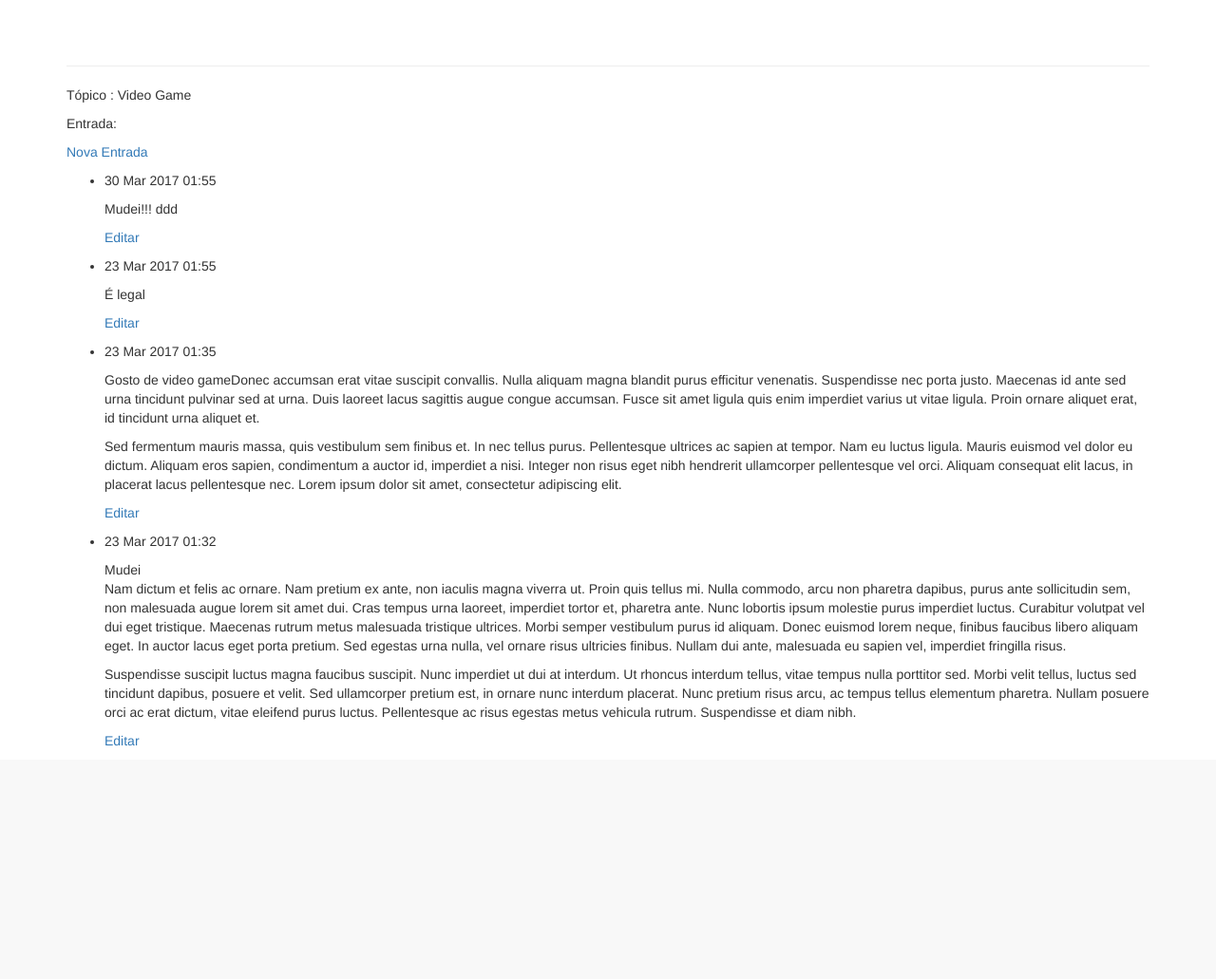
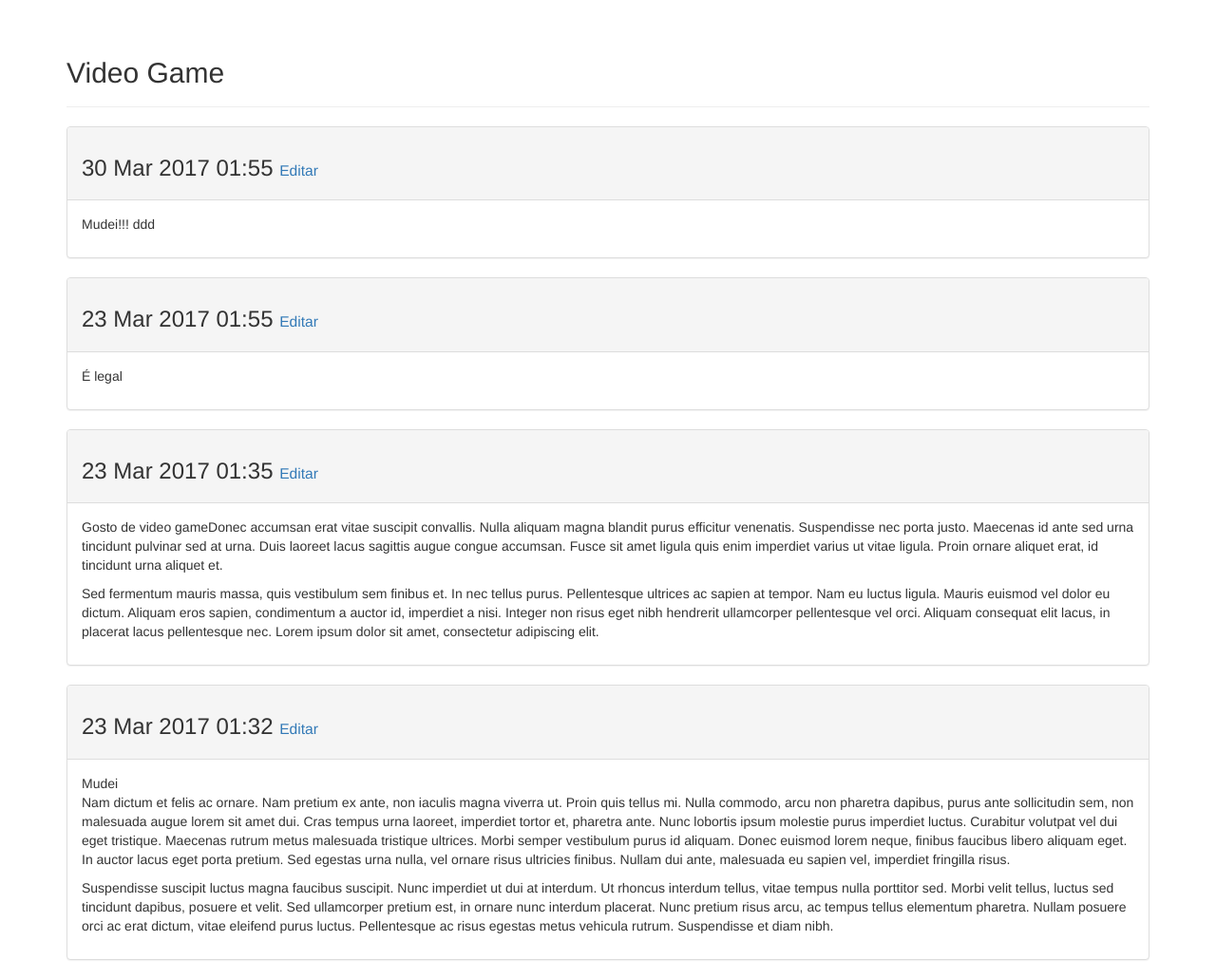
Before and after one commit to alvarocamillont/learning_log, a Django app: page /topics/1/ in a window 1280 px wide. Shown: the part 51-1082 px from the top of the page at 95% size. Before the commit the page ends 837 px from the top, so only its background shows below. Run offline with Django 3.2, Linux system fonts and the light colour scheme; a user stored in the database is signed in; data comes from the database, SQL or seed files in the repository; both versions use the stored data as it was after the commit; some libraries are stand-ins or nearby versions.

Commit message:
Estilizando página de entrada

```diff
--- a/learning_logs/templates/learning_logs/topic.html
+++ b/learning_logs/templates/learning_logs/topic.html
@@ -1,26 +1,26 @@
 {% extends "learning_logs/base.html" %}
 
+{% block header %}
+<h2>{{ topic }}</h2>
+{% endblock header %}
+
 {% block content %}
-
-<p>Tópico : {{ topic }}</p>
-
-<p>Entrada:</p>
-<p>
-    <a href="{% url 'learning_logs:new_entry' topic.id %}">Nova Entrada</a>
-</p>
-
-<ul>
-    {% for entry in entries %}
-        <li>
-            <p>{{ entry.date_added|date:'d M Y H:i' }}</p>
-            <p>{{ entry.text|linebreaks }}</p>
-            <p>
-                <a href="{% url 'learning_logs:edit_entry' entry.id %}">Editar</a>
-            </p>
-        </li>
+{% for entry in entries %}
+    <div class="panel panel-default">
+        <div class="panel-heading">
+            <h3>
+                {{ entry.date_added|date:'d M Y H:i' }}
+                <small>
+                    <a href="{% url 'learning_logs:edit_entry' entry.id %}">Editar</a>
+                </small>
+            </h3>
+        </div>
+        <div class="panel-body">
+            {{ entry.text|linebreaks }}
+        </div>
+    </div>
     {% empty %}
-        <li>Não há entradas para esse tópico</li>
-    {% endfor %}
-</ul>
+    Não há entradas para esse tópico
+{% endfor %}
 
 {% endblock content %}
```
Also changed, not shown: db.sqlite3.
